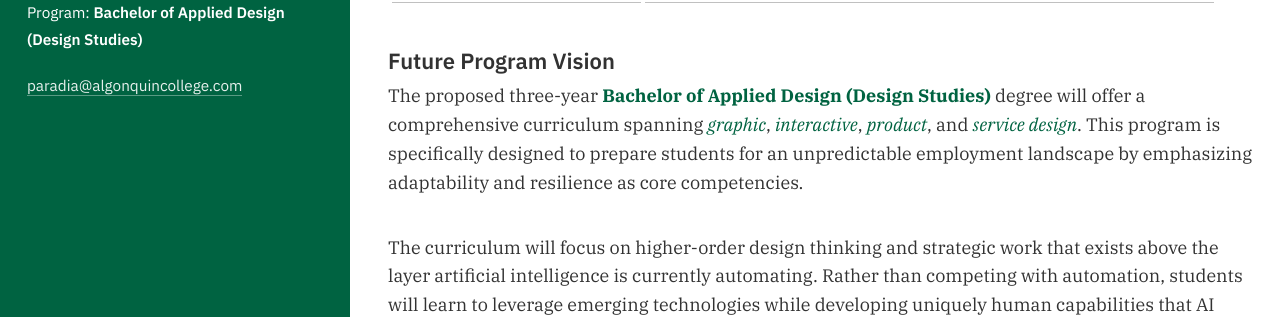
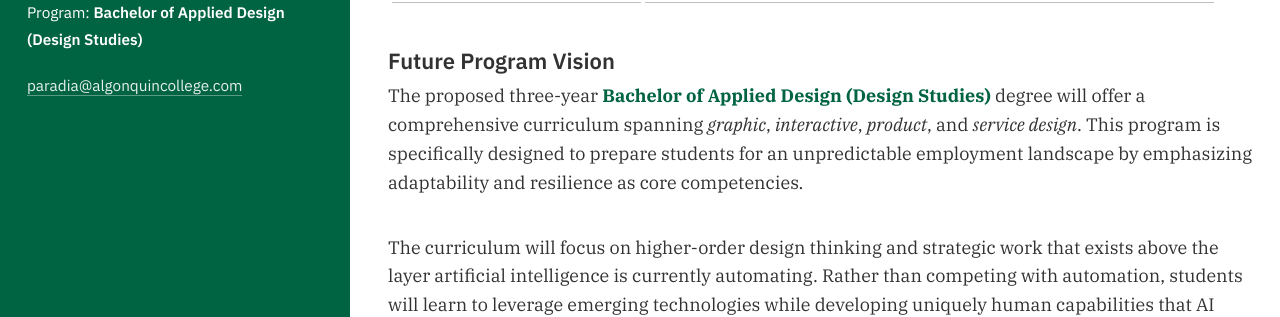
Before and after one commit to AlainParadis/program-transformation, a Jekyll site: the page built from index.md, in a window 1280 px wide. Shown: the part 483-800 px from the top of the page. Built offline with Jekyll 4.4.1, drawn with Linux system fonts in a browser that asks for light colours.

Commit message:
Remove explicit color from em rule
Delete the `color: var(--green);` declaration from the `em` selector so emphasized text will inherit the surrounding text color while preserving italic styling. This aligns emphasis styling with the site's color scheme and prevents unintended green text.

```diff
--- a/css/styles.css
+++ b/css/styles.css
@@ -300,7 +300,6 @@ dt { font-family: var(--sans); }
 em
 {
 	font-style: italic;
-	color: var(--green);
 }
 
 strong, bold, .bold
```
